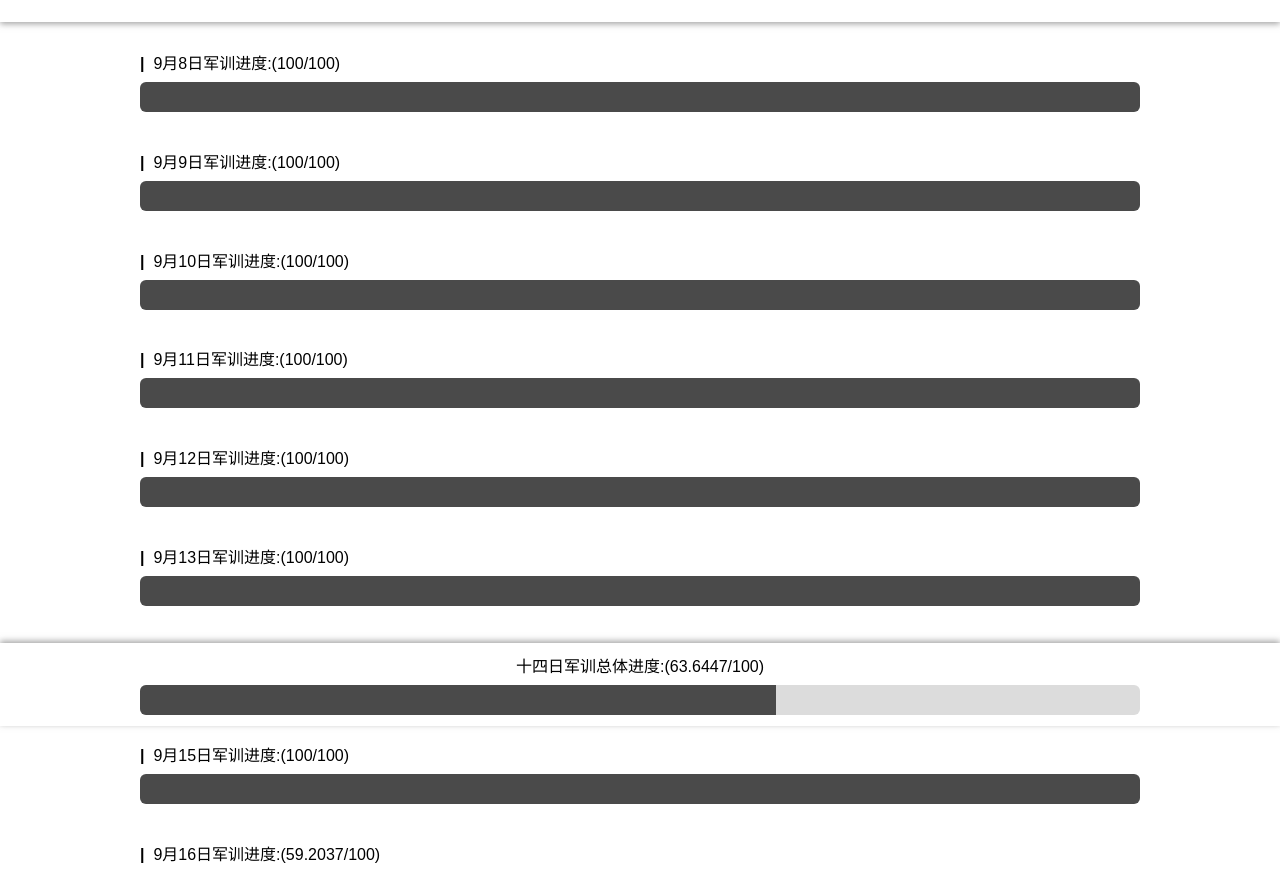
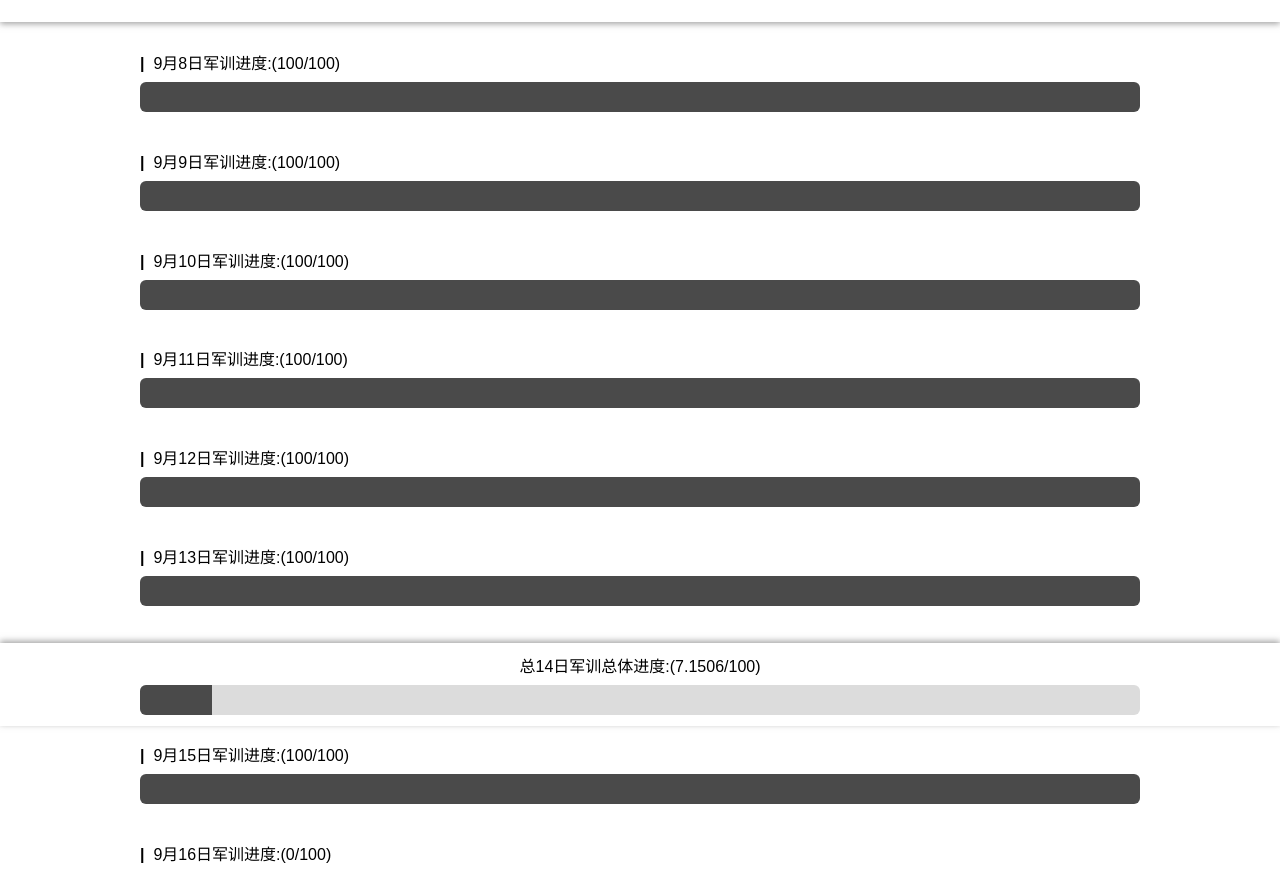
Before and after one commit to BoyangZhang619/My_military_training_time, a plain HTML site: page index.html in a window 1280 px wide. Shown: the part 74-944 px from the top of the page. Drawn offline with Linux system fonts and the light colour scheme.

Commit message:
目前仅在指定时间运算而非全日

```diff
--- a/index.html
+++ b/index.html
@@ -108,34 +108,61 @@
 
     <footer>
         <div>
-            <p>十四日军训总体进度:(<span></span>/100)</p>
+            <p>总<bold></bold>日军训总体进度:(<span></span>/100)</p>
             <progress max="100"></progress>
         </div>
     </footer>
 
     <script>
-        [startTime, endTime, curTime] = [1757260800000, 1758427200000, (new Date()).getTime()];
-        let spans = document.getElementsByTagName('span');
-        let progress = document.getElementsByTagName('progress');
+        let startDate = [2025, 8, 8]; // 军训开始时间,月份从0开始
+        let lastDay = 14;
+        let trainingTime = [[[6, 30], [7, 0]], [[8, 0], [11, 40]], [[15, 40], [17, 30]], [[19, 20], [21, 0]]];
+        let exclusionTimeOfSomedays = { "14": [3, 4] }; //这四行为可调整参数
+
+        [startTime, endTime, curTime] = [new Date(...startDate).getTime(), new Date(...startDate).getTime() + lastDay * 86400000, (new Date()).getTime()];
         let curIndex = 0;
-        for (let i = 0; i < 14; i++) {
-            _startTime = (new Date(startTime + i * 86400000)).getTime();
-            _endTime = (new Date(startTime + (i + 1) * 86400000)).getTime();
-            curIndex = _startTime <= curTime && curTime < _endTime ? i : curIndex;
+        let totalTime = trainingTime.map(item => (item[1][0] * 60 + item[1][1]) - (item[0][0] * 60 + item[0][1])).reduce((a, b) => a + b, 0) * 60000;
+        let totalTimeOfAllDays = totalTime * lastDay - (exclusionTimeOfSomedays ? Object.values(exclusionTimeOfSomedays).flat().reduce((a, b) => a + b, 0) * 60000 : 0);
+        alert(`该计时仅在trainingTime范围内时间内运算，且排除对应exclusionTimeOfSomedays在trainingTime对应的时间范围\nstartDate:${startDate}，月份从0开始计数，如9月为8.\nlastDay:${lastDay}\ntrainingTime:${JSON.stringify(trainingTime)}\nexclusionTimeOfSomedays:${JSON.stringify(exclusionTimeOfSomedays)}\n\n注:如果上述数据对不上,wx,邮箱或者去github发issue找我`);
+        document.getElementsByTagName('footer')[0].getElementsByTagName('bold')[0].innerText = lastDay;
+        console.log(totalTime);
+
+
+        for (let i = 0; i < lastDay; i++) {
+            [_startTime, _percentage, _month, _date] = [...update(i, true), new Date(_startTime).getMonth() + 1, new Date(_startTime).getDate()];
+            _percentage = _percentage == -1 ? update(i, true) : _percentage;
             document.getElementById('content').innerHTML += `<div>
-                <p><strong>|&nbsp;&nbsp;</strong>9月${8 + i}日军训进度:(<span>${curTime - startTime >= (i + 1) * 86400000 ? "100" : curTime <= _startTime ? "0" : ((curTime - (_startTime)) / 864000).toFixed(4)}</span>/100)</p>
-                <progress value="${curTime - startTime >= (i + 1) * 86400000 ? 100 : curTime <= _startTime ? 0 : (curTime - (_startTime)) / 864000}" max="100"></progress>
+                <p><strong>|&nbsp;&nbsp;</strong>${_month}月${_date}日军训进度:(<span>${_percentage}</span>/100)</p><progress value="${_percentage}" max="100"></progress>
             </div>`;
         }
         update(curIndex);
-        function update(index) {
-            _startTime = (new Date(startTime + index * 86400000)).getTime();
-            _endTime = (new Date(startTime + (index + 1) * 86400000)).getTime();
-            _curTime = (new Date()).getTime();
-            index += _startTime <= _curTime && _curTime < _endTime ? 0 : 1;
-            num = index == 13 ? 432000 : 864000;
-            document.getElementsByTagName('progress')[index].value = document.getElementsByTagName('span')[index].innerText = _endTime <= _curTime ? "100" : _curTime <= _startTime ? "0" : ((_curTime - _startTime) / num).toFixed(4);
-            document.getElementsByTagName('progress')[14].value = document.getElementsByTagName('span')[14].innerText = _curTime >= endTime ? "100" : _curTime <= startTime ? "0" : (((_curTime-startTime)/(endTime-startTime))*100).toFixed(4);
+        function update(index = (new Date().getTime() - startTime) % 86400000, init = false) {
+            [startIndex, endIndex] = [0, trainingTime.length - 1];
+            _abandon = exclusionTimeOfSomedays[(index + 1).toString()];
+            do {
+                if (_abandon) {
+                    if (_abandon.includes(startIndex)) { startIndex++; continue; }
+                    if (_abandon.includes(endIndex)) { endIndex--; continue; }
+                }
+                _startTime = startTime + index * 86400000 + (trainingTime[startIndex][0][0] * 60 + trainingTime[startIndex][0][1]) * 60000;
+                _endTime = startTime + index * 86400000 + (trainingTime[endIndex][1][0] * 60 + trainingTime[endIndex][1][1]) * 60000;
+                break;
+            } while (1);
+
+            curIndex = _startTime <= curTime && curTime < _endTime ? index : curIndex; //传递当前进度
+            curTime = (new Date()).getTime();
+            [_curNum, _curStartTime, _curEndTime] = [0, -1, -1];
+            for (let j = 0; j < trainingTime.length; j++) {
+                if (_abandon && _abandon.includes(j)) continue;
+                [_curStartPlus, _curEndPlus] = [0, 1].map(k => { return (trainingTime[j][k][0] * 60 + trainingTime[j][k][1]) * 60000; });
+                [_curStartTime, _curEndTime] = [_curStartPlus, _curEndPlus].map(k => { return startTime + index * 86400000 + k; });
+                _curNum += curTime <= _curStartTime ? 0 : curTime >= _curEndTime ? _curEndTime - _curStartTime : curTime - _curStartTime;
+                // console.log(_curNum, _curStartTime, _curEndTime, curTime, j)
+            }
+            _percentage = curTime <= _startTime ? 0 : curTime >= _endTime ? 100 : (_curNum / totalTime * 100).toFixed(4);
+            if (init) return [_startTime, _percentage];
+            document.getElementsByTagName('progress')[index].value = document.getElementsByTagName('span')[index].innerText = _percentage;
+            document.getElementsByTagName('progress')[14].value = document.getElementsByTagName('span')[14].innerText = index * totalTime + _curNum >= totalTimeOfAllDays ? 100 : ((index * totalTime + _curNum) / totalTimeOfAllDays * 100).toFixed(4);
             setTimeout(() => update(index), 100);
         }
     </script>
```
